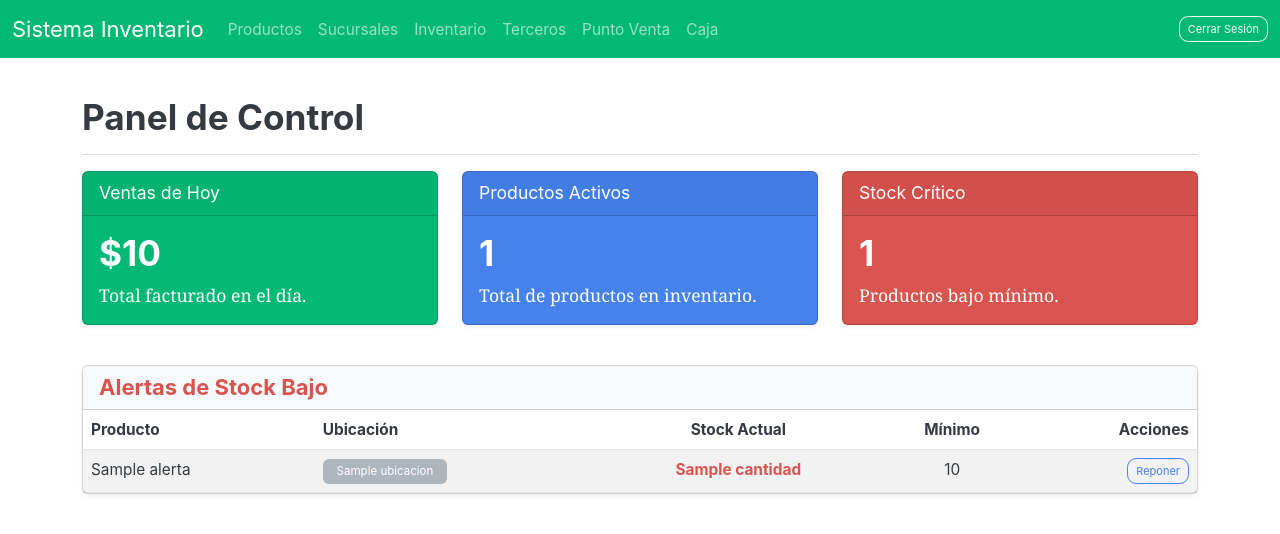
After one commit to AngelMontecino/sistema_inventario_practica, a Django app: template frontend/web/templates/dashboard.html in a window 1280 px wide. The commit adds this page. Shown: the top 534 px of the page. Run offline with Django 5.2, Linux system fonts and the light colour scheme; the template is opened without the code that fills it: most values are stand-ins (such as "Sample title", 1, 10 or a date in 2020); some libraries are stand-ins or nearby versions.

Commit message:
Implementación de panel de control que muestre estadísticas y alertas de stock bajo con filtrado de sucursales de administración. Tambien leve cambio de diseño

```diff
--- a/backend/app/main.py
+++ b/backend/app/main.py
@@ -1,6 +1,6 @@
 from fastapi import FastAPI
 from app.database import engine, Base
-from app.routers import auth, productos, sucursales, terceros, inventarios, documentos, caja
+from app.routers import auth, productos, sucursales, terceros, inventarios, documentos, caja, dashboard
 from app import models
 
 def create_tables():
@@ -16,6 +16,7 @@ app.include_router(terceros.router)
 app.include_router(inventarios.router)
 app.include_router(documentos.router)
 app.include_router(caja.router)
+app.include_router(dashboard.router)
 
 @app.get("/")
 def read_root():
--- a/frontend/web/templates/base.html
+++ b/frontend/web/templates/base.html
@@ -6,7 +6,7 @@
     <meta name="viewport" content="width=device-width, initial-scale=1.0">
     <title>{% block title %}Sistema Inventario{% endblock %}</title>
     <!-- Bootstrap 5 CSS -->
-    <link href="https://cdn.jsdelivr.net/npm/bootstrap@5.3.0/dist/css/bootstrap.min.css" rel="stylesheet">
+    <link href="https://cdnjs.cloudflare.com/ajax/libs/bootswatch/5.3.2/litera/bootstrap.min.css" rel="stylesheet">
     <style>
         body {
             padding-top: 56px;
@@ -20,7 +20,7 @@
 
     <nav class="navbar navbar-expand-lg navbar-dark bg-dark fixed-top">
         <div class="container-fluid">
-            <a class="navbar-brand" href="#">Sistema Inventario</a>
+            <a class="navbar-brand" href="{% url 'home' %}">Sistema Inventario</a>
             <button class="navbar-toggler" type="button" data-bs-toggle="collapse" data-bs-target="#navbarContent">
                 <span class="navbar-toggler-icon"></span>
             </button>
--- /dev/null
+++ b/frontend/web/templates/dashboard.html
@@ -0,0 +1,113 @@
+{% extends "base.html" %}
+{% load humanize %}
+
+{% block title %}Dashboard - Sistema Inventario{% endblock %}
+
+{% block content %}
+<div class="d-flex justify-content-between flex-wrap flex-md-nowrap align-items-center pt-3 pb-2 mb-3 border-bottom">
+    <h1 class="h2">Panel de Control</h1>
+
+    {% if request.session.rol == 'ADMIN' and sucursales %}
+    <form method="get" class="d-flex align-items-center">
+        <label class="me-2 text-muted small fw-bold">Ver Sucursal:</label>
+        <select name="sucursal_id" class="form-select form-select-sm" onchange="this.form.submit()" style="width: 200px;">
+             <option value="" {% if not sucursal_seleccionada %}selected{% endif %}>Global (Todas)</option>
+             {% for suc in sucursales %}
+             <option value="{{ suc.id_sucursal }}" {% if sucursal_seleccionada == suc.id_sucursal %}selected{% endif %}>
+                {{ suc.nombre }}
+             </option>
+             {% endfor %}
+        </select>
+    </form>
+    {% endif %}
+</div>
+
+{% if error %}
+<div class="alert alert-danger" role="alert">
+    {{ error }}
+</div>
+{% endif %}
+
+<!-- KPIs Cards -->
+<div class="row mb-4">
+    <!-- Ventas Hoy -->
+    <div class="col-md-4">
+        <div class="card text-white bg-success mb-3 shadow-sm">
+            <div class="card-header">Ventas de Hoy</div>
+            <div class="card-body">
+                <h2 class="card-title">${{ stats.ventas_dia|intcomma }}</h2>
+                <p class="card-text">Total facturado en el día.</p>
+            </div>
+        </div>
+    </div>
+
+    <!-- Total Productos -->
+    <div class="col-md-4">
+        <div class="card text-white bg-primary mb-3 shadow-sm">
+            <div class="card-header">Productos Activos</div>
+            <div class="card-body">
+                <h2 class="card-title">{{ stats.total_productos }}</h2>
+                <p class="card-text">Total de productos en inventario.</p>
+            </div>
+        </div>
+    </div>
+
+    <!-- Alertas (Contador) -->
+    <div class="col-md-4">
+        <div class="card text-white bg-danger mb-3 shadow-sm">
+            <div class="card-header">Stock Crítico</div>
+            <div class="card-body">
+                <h2 class="card-title">{{ stats.alertas_stock|length }}</h2>
+                <p class="card-text">Productos bajo mínimo.</p>
+            </div>
+        </div>
+    </div>
+</div>
+
+<!-- Alertas Stock Table -->
+<div class="row">
+    <div class="col-12">
+        <div class="card shadow-sm">
+            <div class="card-header bg-light">
+                <h5 class="mb-0 text-danger"><i class="bi bi-exclamation-triangle-fill"></i> Alertas de Stock Bajo</h5>
+            </div>
+            <div class="card-body p-0">
+                <div class="table-responsive">
+                    <table class="table table-hover table-striped mb-0">
+                        <thead>
+                            <tr>
+                                <th>Producto</th>
+                                <th>Ubicación</th>
+                                <th class="text-center">Stock Actual</th>
+                                <th class="text-center">Mínimo</th>
+                                <th class="text-end">Acciones</th>
+                            </tr>
+                        </thead>
+                        <tbody>
+                            {% for alerta in stats.alertas_stock %}
+                            <tr>
+                                <td>{{ alerta.nombre }}</td>
+                                <td><span class="badge bg-secondary">{{ alerta.ubicacion }}</span></td>
+                                <td class="text-center fw-bold text-danger">{{ alerta.cantidad }}</td>
+                                <td class="text-center">{{ alerta.stock_minimo }}</td>
+                                <td class="text-end">
+                                    <a href="{% url 'editar_inventario' alerta.id_producto %}" class="btn btn-sm btn-outline-primary">
+                                        Reponer
+                                    </a>
+                                </td>
+                            </tr>
+                            {% empty %}
+                            <tr>
+                                <td colspan="5" class="text-center py-4 text-muted">
+                                    ¡Excelente! No hay productos con stock crítico.
+                                </td>
+                            </tr>
+                            {% endfor %}
+                        </tbody>
+                    </table>
+                </div>
+            </div>
+        </div>
+    </div>
+</div>
+{% endblock %}
--- a/frontend/web/urls.py
+++ b/frontend/web/urls.py
@@ -1,11 +1,14 @@
 from django.urls import path
 from django.views.generic import RedirectView
 from . import views
+from .views import home # Importar home
 from . import api_new
 
 urlpatterns = [
     # Redirigir raíz a login (o home si logueado, controlado en view)
-    path('', RedirectView.as_view(pattern_name='login', permanent=False)),
+    # Redirigir raíz a Dashboard
+    path('', home.dashboard_view, name='home'),
+    path('dashboard/', home.dashboard_view, name='dashboard'),
 
     # Auth
     path('login/', views.login_view, name='login'),
--- a/frontend/web/views/auth.py
+++ b/frontend/web/views/auth.py
@@ -8,7 +8,7 @@ BACKEND_URL = "http://127.0.0.1:8001"
 def login_view(request):
     # Si ya tiene sesión, redirigir directo
     if request.session.get("access_token"):
-         return redirect("lista_productos")
+         return redirect("home")
 
     if request.method == "POST":
         username = request.POST.get("username")
@@ -33,7 +33,7 @@ def login_view(request):
                 request.session["id_sucursal"] = data.get("id_sucursal")
 
                 # Redirigir al inicio o lista de productos
-                return redirect("lista_productos")
+                return redirect("home")
             else:
                 # Login fallido
                 error_msg = "Credenciales inválidas"
```
Also changed, not shown: backend/app/crud.py (+59 -0 lines), backend/app/routers/dashboard.py (added, +27 -0 lines), frontend/web/views/home.py (added, +56 -0 lines).
